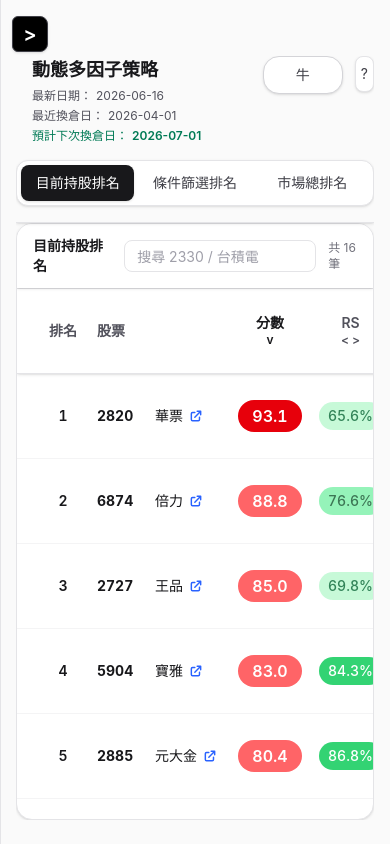
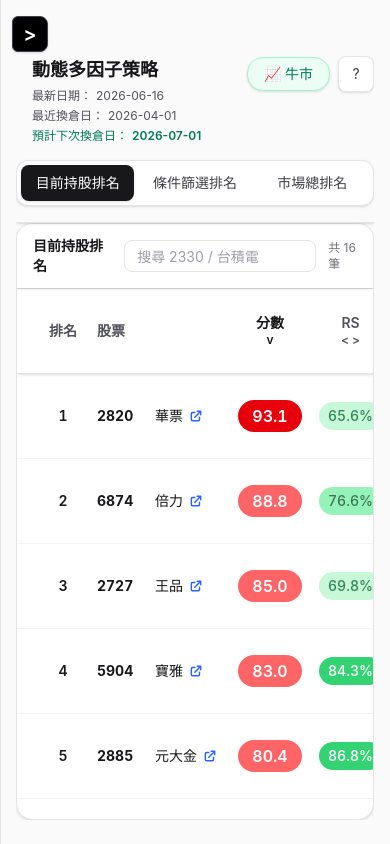
Before and after one commit to amu-0713/my-stock-rank, a React (Vite) app: page /strategy/1 in a window 390 px wide. Built offline with nearby package versions, Linux system fonts and the light colour scheme.

Commit message:
Update StrategyPage.jsx

```diff
--- a/src/pages/StrategyPage.jsx
+++ b/src/pages/StrategyPage.jsx
@@ -35,8 +35,6 @@ export default function StrategyPage() {
   const [data, setData] = useState(null)
   const [loading, setLoading] = useState(false)
   const [error, setError] = useState(null)
-
-  // ====================== 牛熊切換狀態（提升到這裡，供 RankList 使用） ======================
   const [regime, setRegime] = useState('bull')
 
   // ====================== 動態多因子（策略1） ======================
@@ -47,7 +45,7 @@ export default function StrategyPage() {
     setError(null)
     fetch('/result.json', { cache: 'no-store' })
       .then(async (res) => {
-        if (!res.ok) throw new Error(`\\( {TEXT.loadErrorPrefix} \\)${res.status}`)
+        if (!res.ok) throw new Error(`${TEXT.loadErrorPrefix}${res.status}`)
         return await res.json()
       })
       .then((json) => {
@@ -73,7 +71,7 @@ export default function StrategyPage() {
     setError(null)
     fetch('/result_2.json', { cache: 'no-store' })
       .then(async (res) => {
-        if (!res.ok) throw new Error(`\\( {TEXT.loadErrorPrefix} \\)${res.status}`)
+        if (!res.ok) throw new Error(`${TEXT.loadErrorPrefix}${res.status}`)
         return await res.json()
       })
       .then((json) => {
@@ -106,46 +104,39 @@ export default function StrategyPage() {
         {/* Header */}
         <div className="sticky top-0 z-50 space-y-4 border-b border-zinc-200 bg-zinc-50 pb-4 shadow-sm sm:space-y-6 sm:pb-6 landscape:max-md:space-y-0 landscape:max-md:pb-0 landscape:max-md:pt-0">
           <div className="flex items-start justify-between gap-3 landscape:max-md:hidden">
-            <div>
+            <div className="flex-1 min-w-0">
               <div className="pl-4 text-lg font-semibold sm:text-xl">{title}</div>
 
-              {/* 這裡使用 flex-wrap 與 gap 讓手機版自動換行 */}
-              <div className="mt-1 pl-4 flex flex-wrap sm:flex-row sm:items-center gap-y-1 sm:gap-x-4 text-xs text-zinc-600 sm:text-sm">
-
-                {/* 最新日期 */}
+              <div className="mt-1 pl-4 flex flex-col gap-1 text-xs text-zinc-600 sm:flex-row sm:items-center sm:gap-x-4 sm:text-sm">
                 <div className="flex items-baseline">
                   <span className="font-medium">最新日期：</span>
                   <span className="ml-1">{data?.latest_date ?? '—'}</span>
                 </div>
-
-                {/* 分隔線：在 sm 以上顯示 */}
                 <div className="hidden sm:block text-zinc-300">｜</div>
-
-                {/* 最近換倉日 */}
                 <div className="flex items-baseline">
                   <span className="font-medium">{TEXT.rebalanceBaseDate}</span>
                   <span className="ml-1">{data?.rebalance_base_date ?? '—'}</span>
                 </div>
-
-                {/* 分隔線：在 sm 以上顯示 */}
                 <div className="hidden sm:block text-zinc-300">｜</div>
-
-                {/* 預計下次換倉日 (新增) */}
                 <div className="flex items-baseline">
                   <span className="font-medium text-emerald-700">{TEXT.nextRebalanceDate}</span>
                   <span className="ml-1 font-semibold text-emerald-700">{data?.next_rebalance_date ?? '—'}</span>
                 </div>
-
               </div>
             </div>
 
-            {/* 手機直式專用牛熊切換按鈕（放在問號的正左側） */}
+            <div className="flex items-center gap-2 flex-shrink-0">
+              {/* 手機直式牛熊按鈕（已優化圖示） */}
               {isStrategy1 && (
                 <button
                   onClick={() => setRegime(prev => (prev === 'bull' ? 'bear' : 'bull'))}
-                className="md:hidden landscape:hidden px-8 py-2 rounded-2xl border border-zinc-300 bg-white text-sm font-medium text-zinc-700 hover:bg-zinc-50 transition-colors shadow-sm flex items-center gap-2"
+                  className={`md:hidden landscape:hidden flex items-center gap-1.5 px-4 py-1.5 rounded-2xl border text-sm font-medium transition-all shadow-sm
+                    ${regime === 'bull'
+                      ? 'bg-emerald-50 border-emerald-200 text-emerald-700'
+                      : 'bg-rose-50 border-rose-200 text-rose-700'
+                    }`}
                 >
-                {regime === 'bull' ? '牛' : '熊'}
+                  {regime === 'bull' ? '📈 牛市' : '📉 熊市'}
                 </button>
               )}
 
@@ -156,6 +147,7 @@ export default function StrategyPage() {
               >
                 ?
               </Link>
+            </div>
           </div>
 
           <div className="landscape:max-md:pr-6 landscape:max-md:scale-[0.9] landscape:max-md:origin-top-left landscape:max-md:w-[111.111%]">
```
Lines whose indentation alone changed are shown as unchanged.
